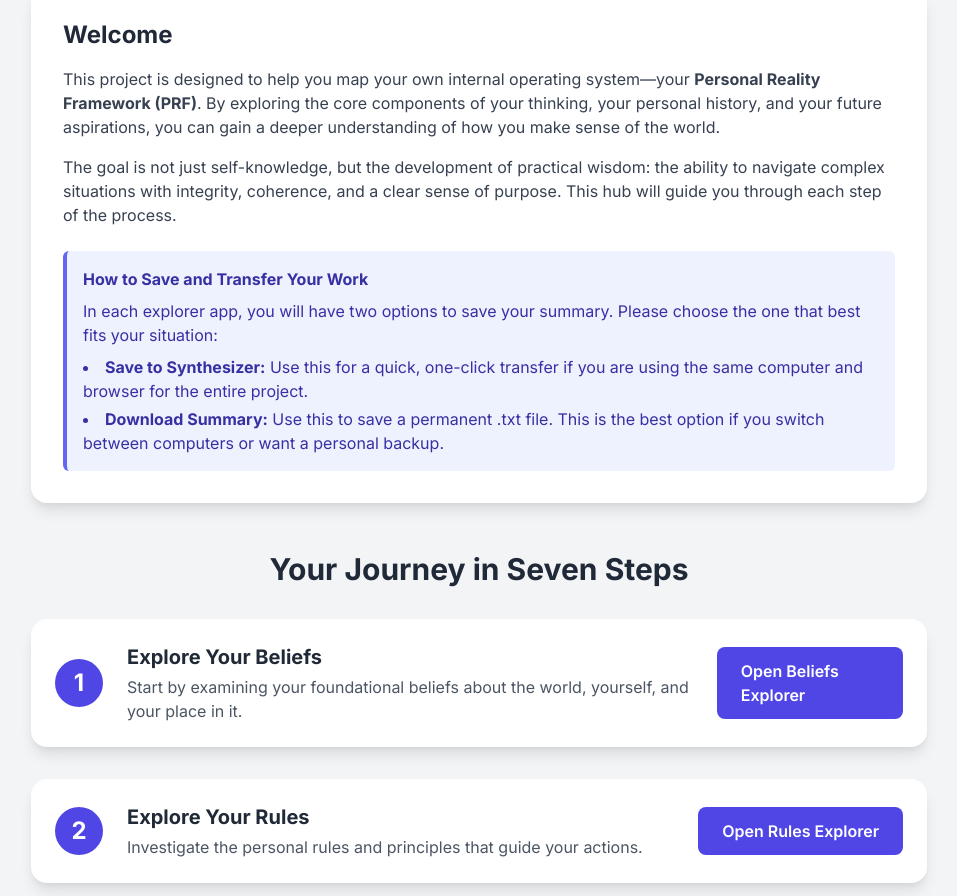
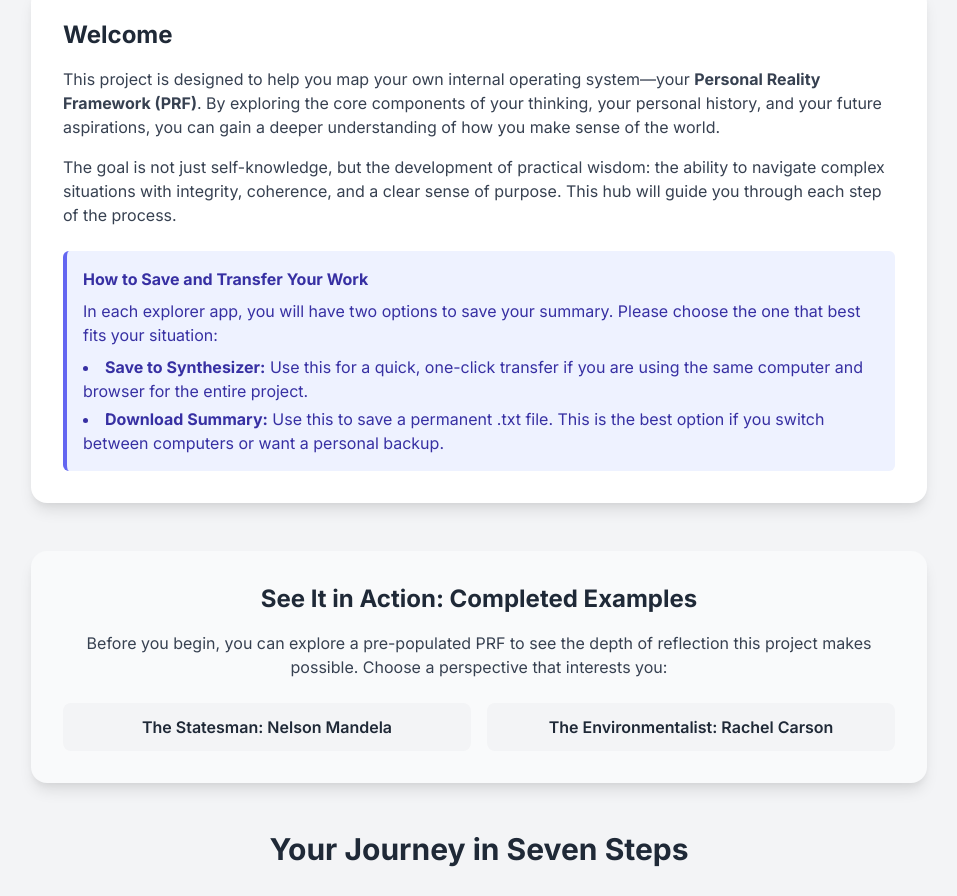
Before and after one commit to rmertzman-tech/PRF-PROJECT-HUB, a plain HTML site: page index.html in a window 1280 px wide. Shown: the part 233-1129 px from the top of the page, without its empty margins (161-1118 px from the left). Drawn offline with nearby package versions, Linux system fonts and the light colour scheme.

Commit message:
Update index.html

```diff
--- a/index.html
+++ b/index.html
@@ -35,6 +35,13 @@
         .btn-primary:hover {
             background-color: #4338ca;
         }
+        .btn-secondary {
+            background-color: #6b7280;
+            color: white;
+        }
+        .btn-secondary:hover {
+            background-color: #4b5563;
+        }
         .step-number {
             background-color: #4f46e5;
             color: white;
@@ -47,6 +54,18 @@
             font-size: 1.5rem;
             font-weight: bold;
             flex-shrink: 0;
+        }
+        .demo-link {
+            display: block;
+            padding: 0.75rem 1.5rem;
+            border-radius: 0.5rem;
+            background-color: #f3f4f6;
+            font-weight: 600;
+            text-align: center;
+            transition: background-color 0.2s;
+        }
+        .demo-link:hover {
+            background-color: #e5e7eb;
         }
     </style>
 </head>
@@ -71,6 +90,17 @@
                     <li><strong>Save to Synthesizer:</strong> Use this for a quick, one-click transfer if you are using the same computer and browser for the entire project.</li>
                     <li><strong>Download Summary:</strong> Use this to save a permanent .txt file. This is the best option if you switch between computers or want a personal backup.</li>
                 </ul>
+            </div>
+        </div>
+
+        <!-- UPDATED: Demo Library Section -->
+        <div class="card p-8 mb-12 bg-gray-50">
+            <h2 class="text-2xl font-bold mb-4 text-center">See It in Action: Completed Examples</h2>
+            <p class="text-gray-700 mb-6 text-center">Before you begin, you can explore a pre-populated PRF to see the depth of reflection this project makes possible. Choose a perspective that interests you:</p>
+            <div class="grid grid-cols-1 sm:grid-cols-2 gap-4">
+                <a href="https://rmertzman-tech.github.io/PRF-Synthesizer/" target="_blank" class="demo-link">The Statesman: Nelson Mandela</a>
+                <a href="https://rmertzman-tech.github.io/Rachel-Carson/" target="_blank" class="demo-link">The Environmentalist: Rachel Carson</a>
+                <!-- Add more demo links here as they are created -->
             </div>
         </div>
 
```
